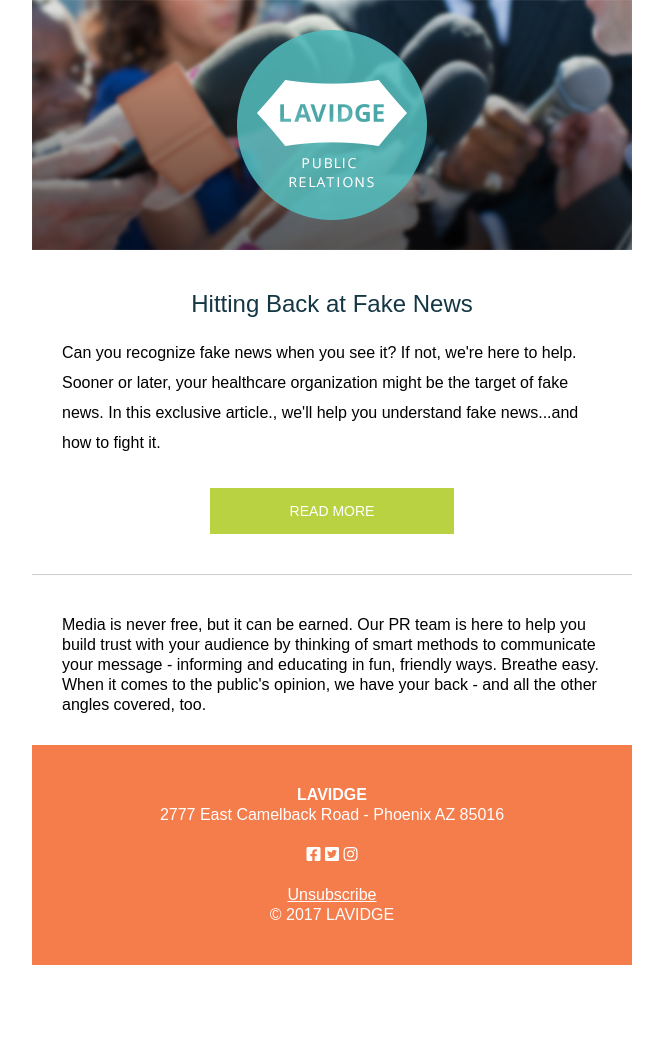
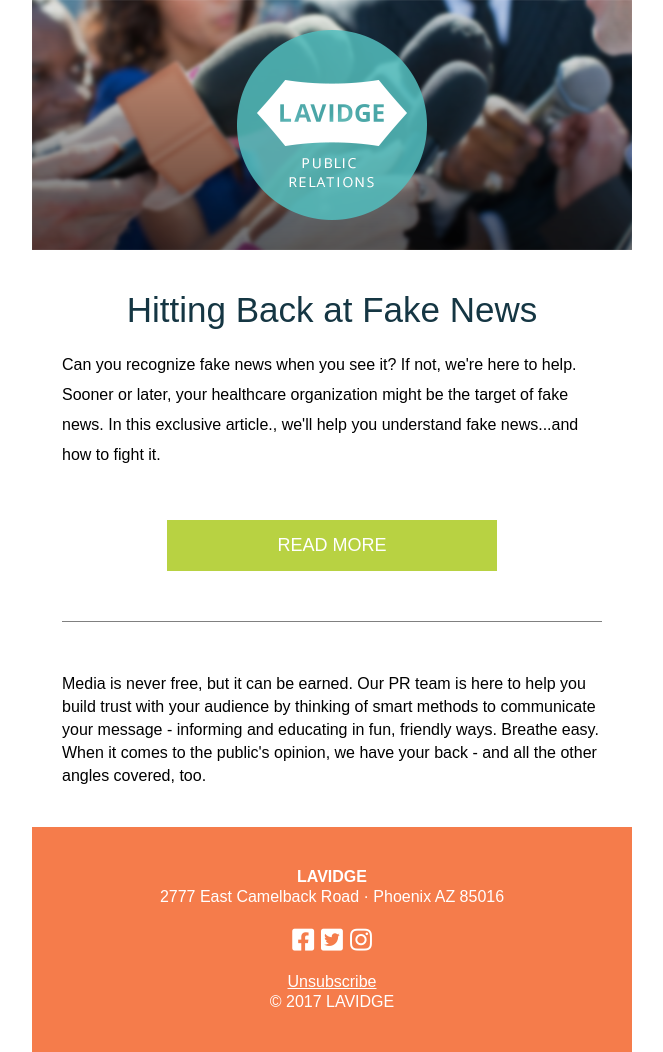
Before and after one commit to austinwayman/lavidgeEmail, a plain HTML site: page index.html in a window 1280 px wide. Shown: the whole page, without its empty margins (308-971 px from the left). Before the commit the page ends 965 px from the top, so only its background shows below. Drawn offline with Linux system fonts and the light colour scheme.

Commit message:
finished

```diff
--- a/index.html
+++ b/index.html
@@ -25,16 +25,16 @@
                         </td>
                     </tr>
                     <tr>
-                        <td bgcolor="#ffffff" style="padding: 40px 30px 40px 30px;">
+                        <td bgcolor="#ffffff" style="padding: 40px 30px 50px 30px;">
                             <table border="0" cellpadding="0" cellspacing="0" width="100%">
                                 <tr>
                                     <td
-                                        style="color: #153643; font-family: Arial, sans-serif; font-size: 24px; text-align: center;">
+                                        style="color: #153643; font-family: Arial, sans-serif; font-size: 35px; text-align: center;">
                                         Hitting Back at Fake News
                                     </td>
                                 </tr>
                                 <tr>
-                                    <td style="padding: 20px 0 30px 0; line-height: 30px;">
+                                    <td style="padding: 20px 0 50px 0; line-height: 30px;">
                                         Can you recognize fake news when you see it? If not, we're here to help. Sooner
                                         or later, your healthcare organization might be the target of fake news. In this
                                         exclusive article., we'll help you understand fake news...and how to fight it.
@@ -44,8 +44,8 @@
                                     <td>
                                         <table width="100%" cellspacing="0" cellpadding="0" style="text-align: center">
                                             <tr>
-                                                <td>
-                                                    <a href="#" target="_blank" style="background-color:#b8d242;padding: 15px 80px; font-size: 14px; color: #ffffff; text-decoration: none; display: inline-block; text-align: center;">
+                                                <td style="padding-bottom: 50px; border-bottom: 1px solid grey;">
+                                                    <a href="#" target="_blank" style="background-color:#b8d242;padding: 15px 110px; font-size: 18px; color: #ffffff; text-decoration: none; display: inline-block; text-align: center;">
                                                 READ MORE
                                                     </a>
                                             </td>
@@ -56,14 +56,15 @@
                             </table>
                         </td>
                     </tr>
-                    <td style="border-bottom: 1.5px solid #cccccc; width: 550px;"></td>
+
                     <tr>
-                        <td style="padding: 40px 30px 30px 30px; line-height: 20px;">
+                        <td style="padding: 0px 30px 40px 30px; line-height: 23px;">
                             Media is never free, but it can be earned. Our PR team is here to help you build trust with
                             your audience by thinking of smart methods to communicate your message - informing and
                             educating in fun, friendly ways. Breathe easy. When it comes to the public's opinion, we
                             have your back - and all the other angles covered, too.
                         </td>
+
                     </tr>
                     <!-- Footer Start -->
             <tr>
@@ -74,13 +75,13 @@
                             LAVIDGE
                             </strong><br/>
 
-                        2777 East Camelback Road - Phoenix AZ 85016
+                        2777 East Camelback Road &#183; Phoenix AZ 85016
 
 
                         </td>
                     </tr>
                     <tr>
-                        <td>
+                        <td style="font-size: 25px;">
                             <br/>
                             <a href="#" style="color: white;"><i class="fab fa-facebook-square"></i></a>
                             <a href="#" style="color: white;"><i class="fab fa-twitter-square"></i></a>
```
